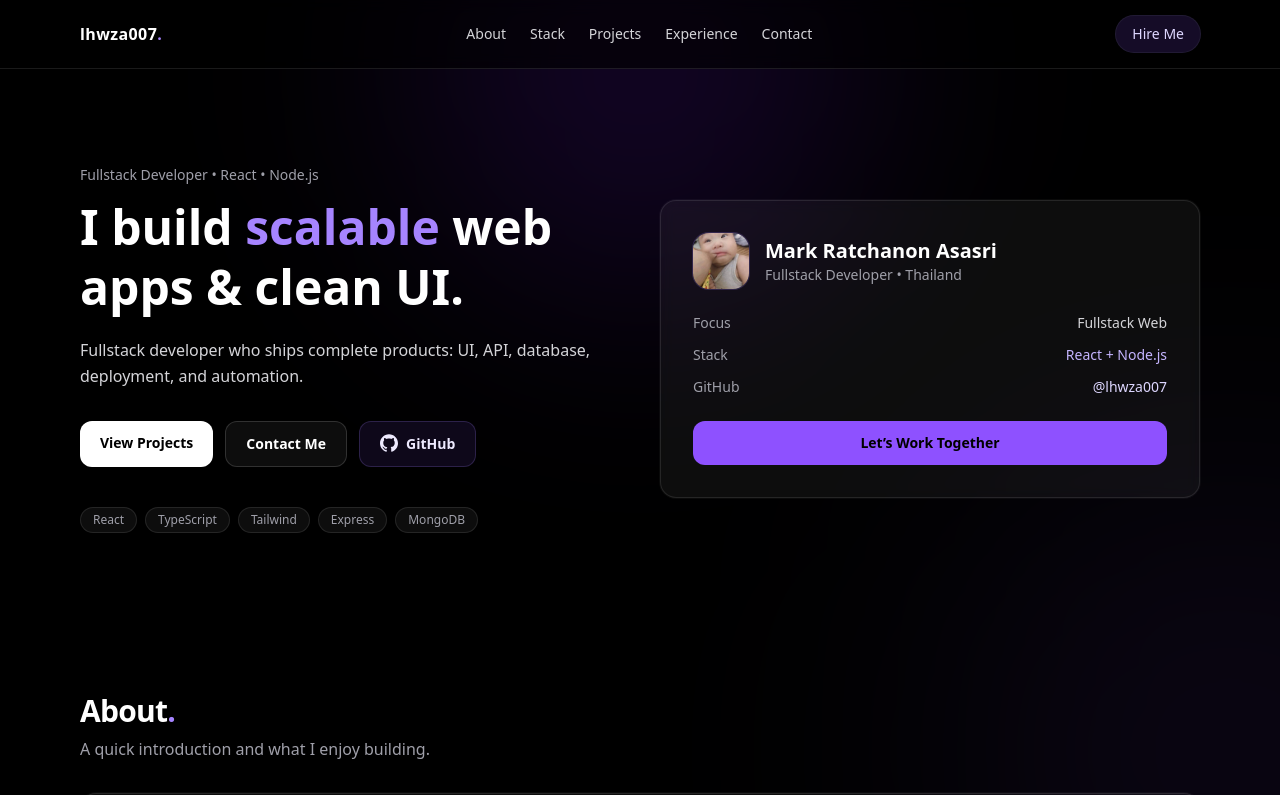
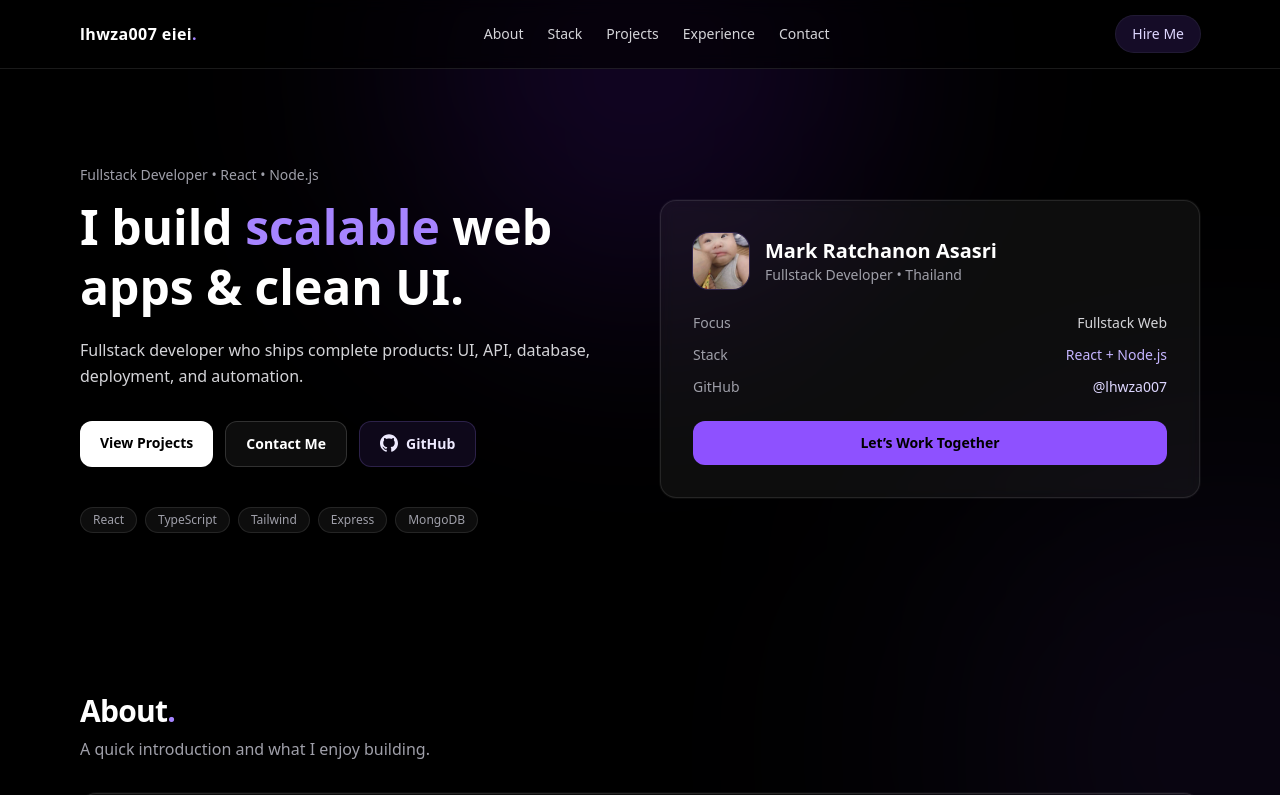
Before and after one commit to lhwza007/lhwza007, a React (Vite) app: page / in a window 1280 px wide. Shown: the top 795 px of the page. Built offline with nearby package versions, Linux system fonts and the light colour scheme.

Commit message:
add eiei

```diff
--- a/src/pages/Portfolio.tsx
+++ b/src/pages/Portfolio.tsx
@@ -209,7 +209,7 @@ export default function Portfolio() {
       <header className="sticky top-0 z-50 border-b border-white/10 bg-black/60 backdrop-blur">
         <nav className="mx-auto flex max-w-6xl items-center justify-between px-4 py-4">
           <a href="#home" className="font-semibold tracking-wide">
-            {githubUsername}
+            {githubUsername} eiei
             <span className="text-violet-400">.</span>
           </a>
 
```
